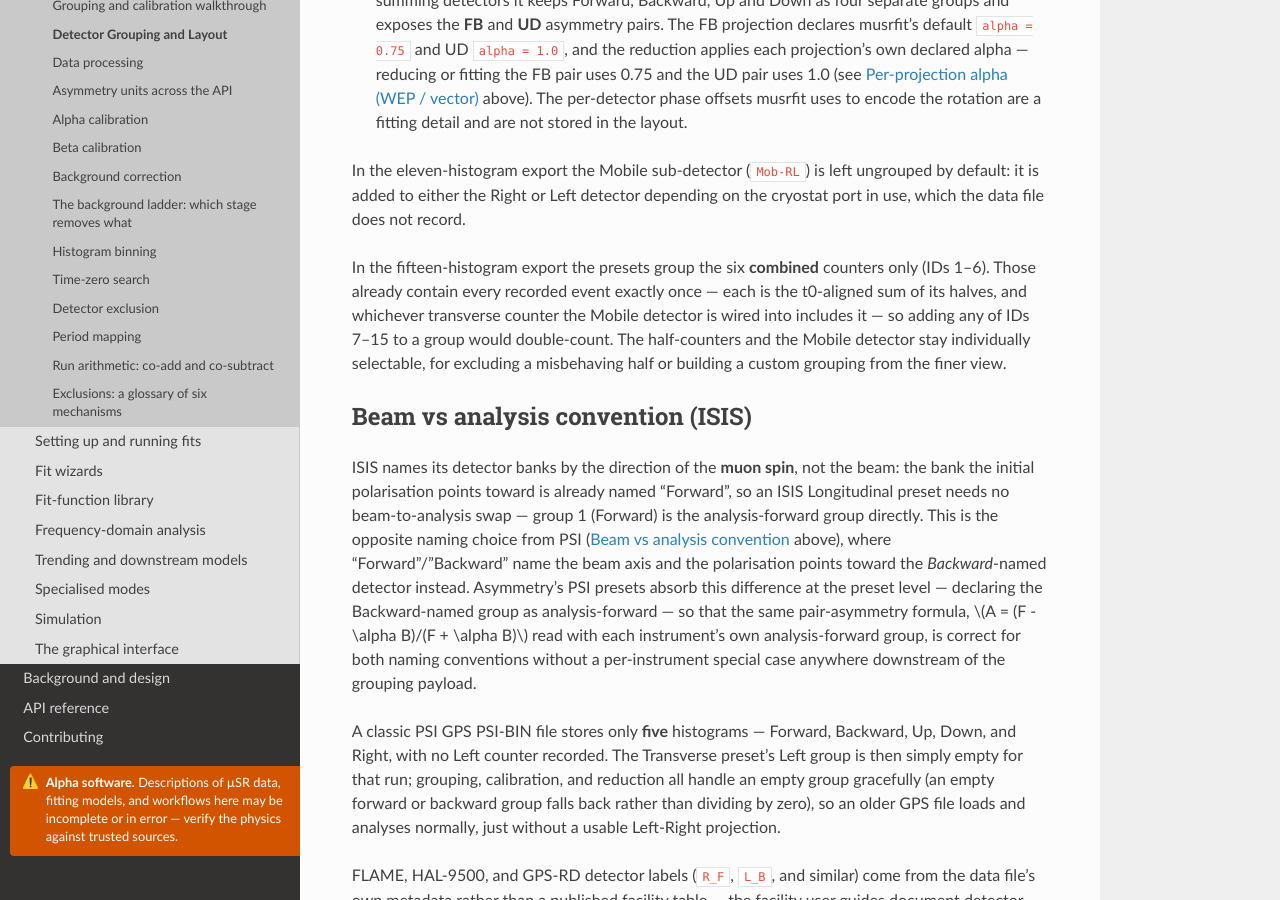
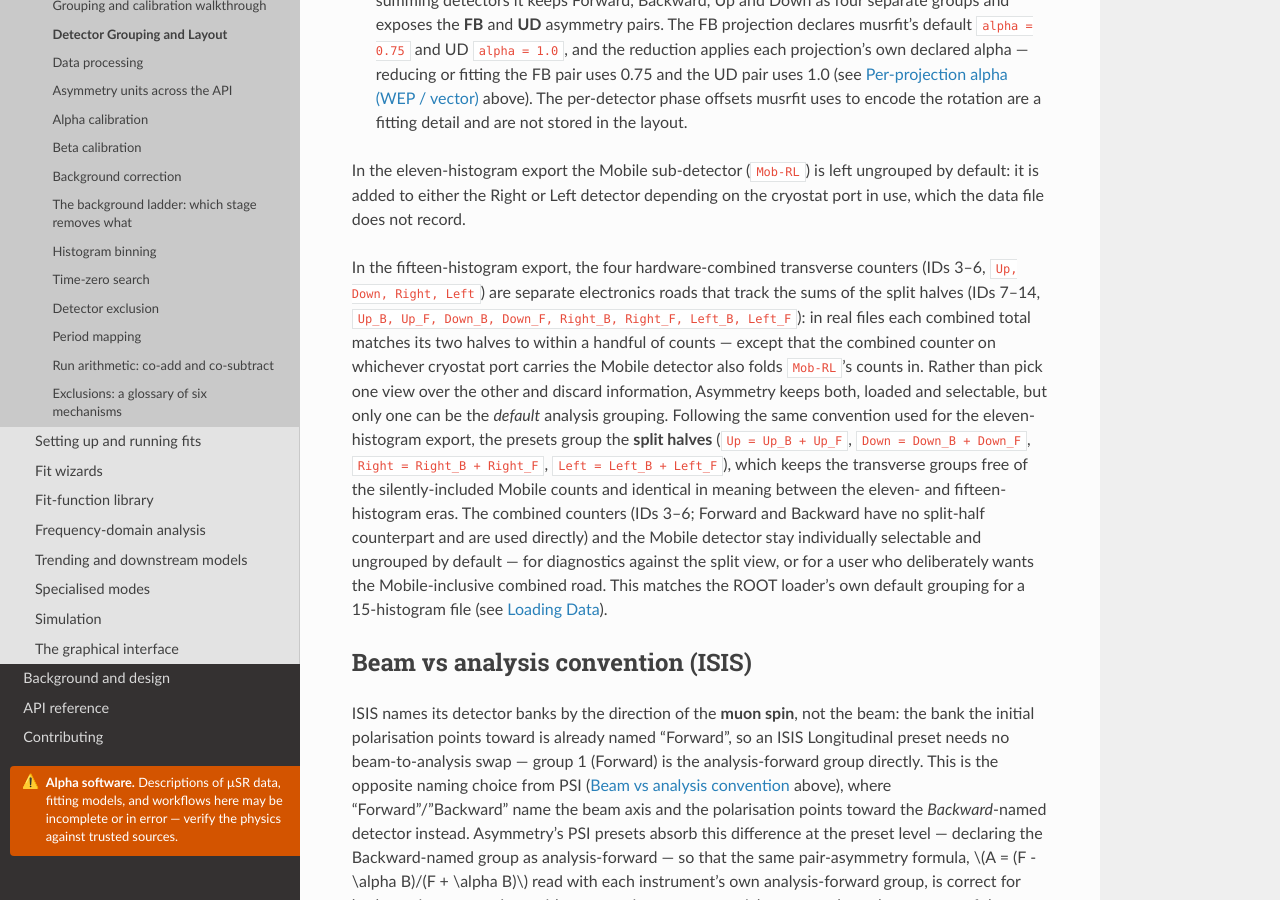
Before and after one commit to BenHuddart/asymmetry, a Sphinx documentation site: the page built from docs/reference/detector_grouping.rst, in a window 1280 px wide and 900 px high, scrolled down 22552 px. Built offline with Sphinx 7.4.7 and the Read the Docs theme 3.1.0, drawn with Linux system fonts in a browser that asks for light colours; a script that is not in the unit is left out.

Commit message:
fix(root): demote GPS hardware-combined counters from the default grouping (#297)
* fix(root): demote GPS hardware-combined counters from the default grouping

Pre-2026 GPS MusrRoot files carry both hardware-combined transverse
counters (histos 3-6) and their split _B/_F halves (7-14); the loader
grouped both, yielding near-duplicate "Up"/"Up 2" pairs — eleven
groups, overflowing the eight-slot layout editor and breaking the NeXus
grouping round-trip. A standalone combined counter whose halves are both
present now gets no default group, so 15-histogram files load with the
same seven groups as the 11-histogram era. The GPS-RD15 instrument
presets are realigned to the halves to match (the combined counters
track the summed halves, plus Mob-RL on its mounting port, so the halves
are also the Mobile-free analysis view).

Co-Authored-By: Claude Fable 5 <noreply@anthropic.com>

* test(root): fix stale six-group wording in demotion test comment

Co-Authored-By: Claude Fable 5 <noreply@anthropic.com>

---------

Co-authored-by: Claude Fable 5 <noreply@anthropic.com>

```diff
--- a/docs/reference/detector_grouping.rst
+++ b/docs/reference/detector_grouping.rst
@@ -1058,13 +1058,25 @@ In the eleven-histogram export the Mobile sub-detector (``Mob-RL``) is left
 ungrouped by default: it is added to either the Right or Left detector depending
 on the cryostat port in use, which the data file does not record.
 
-In the fifteen-histogram export the presets group the six **combined** counters
-only (IDs 1–6). Those already contain every recorded event exactly once — each is
-the t0-aligned sum of its halves, and whichever transverse counter the Mobile
-detector is wired into includes it — so adding any of IDs 7–15 to a group would
-double-count. The half-counters and the Mobile detector stay individually
-selectable, for excluding a misbehaving half or building a custom grouping from
-the finer view.
+In the fifteen-histogram export, the four hardware-combined transverse counters
+(IDs 3–6, ``Up, Down, Right, Left``) are separate electronics roads that track
+the sums of the split halves (IDs 7–14, ``Up_B, Up_F, Down_B, Down_F, Right_B,
+Right_F, Left_B, Left_F``): in real files each combined total matches its two
+halves to within a handful of counts — except that the combined counter on
+whichever cryostat port carries the Mobile detector also folds ``Mob-RL``'s
+counts in. Rather than pick one view over the other and discard information,
+Asymmetry keeps both, loaded and selectable, but only one can be the *default*
+analysis grouping. Following the same convention used for the eleven-histogram
+export, the presets group the **split halves** (``Up = Up_B + Up_F``,
+``Down = Down_B + Down_F``, ``Right = Right_B + Right_F``,
+``Left = Left_B + Left_F``), which keeps the transverse groups free of the
+silently-included Mobile counts and identical in meaning between the eleven-
+and fifteen-histogram eras. The combined counters (IDs 3–6; Forward and
+Backward have no split-half counterpart and are used directly) and the Mobile
+detector stay individually selectable and ungrouped by default — for
+diagnostics against the split view, or for a user who deliberately wants the
+Mobile-inclusive combined road. This matches the ROOT loader's own default
+grouping for a 15-histogram file (see :doc:`loading_data`).
 
 .. _Beam vs analysis convention (ISIS):
 
```
Also changed, not shown: CHANGELOG.md (+23 -0 lines), docs/reference/loading_data.rst (+21 -1 lines), 4 other files.
